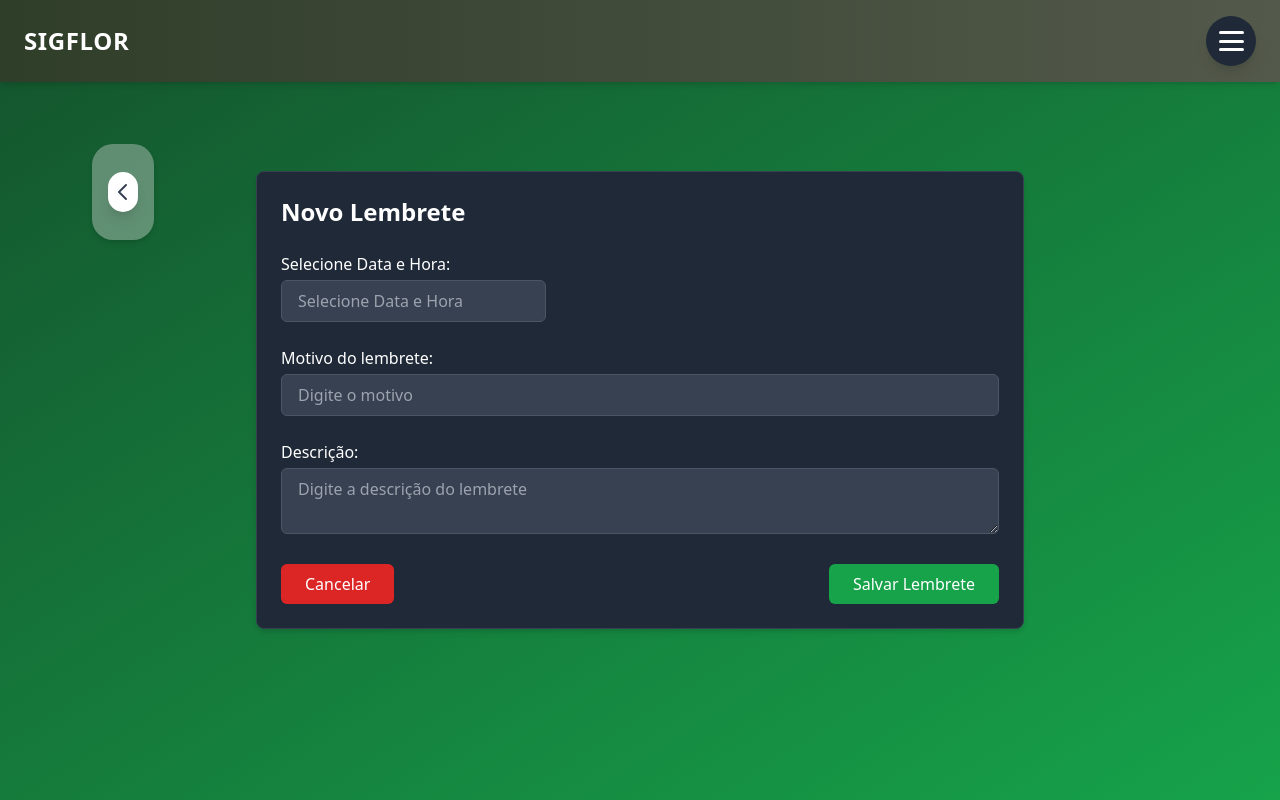
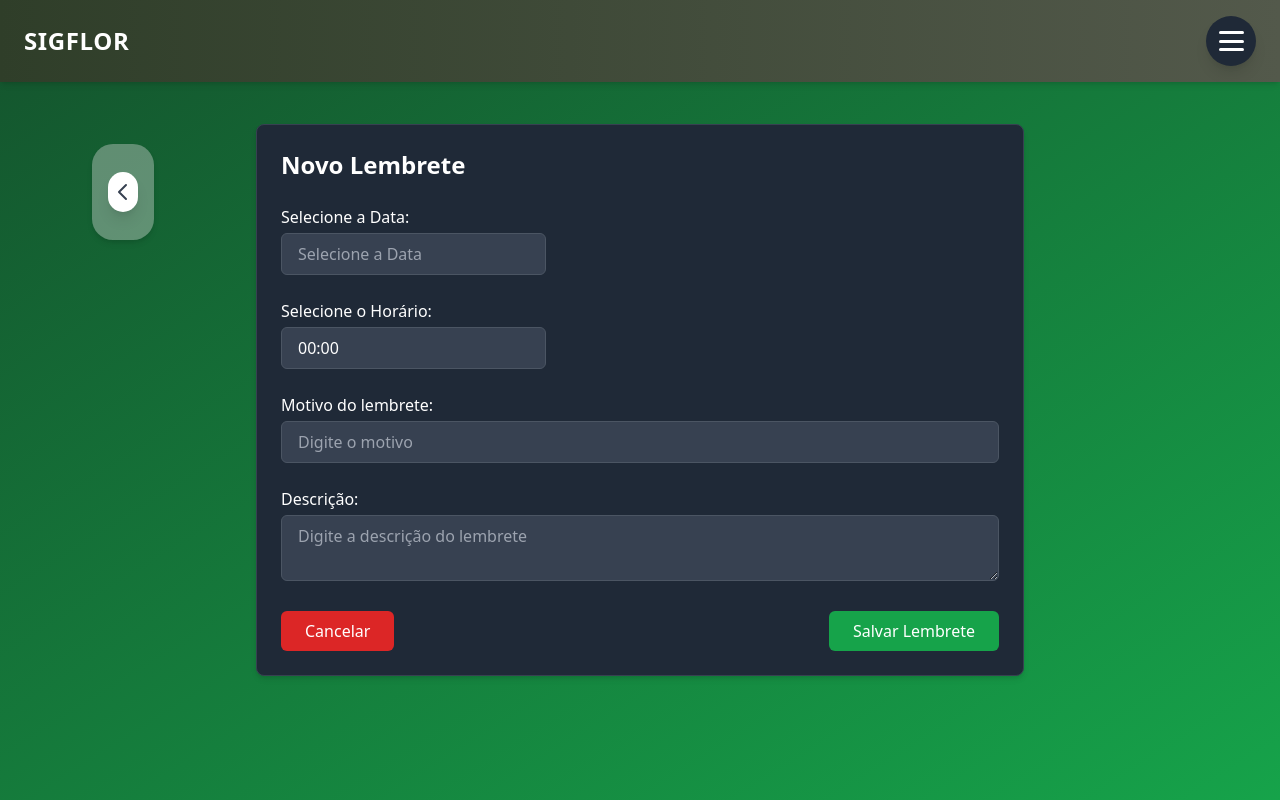
Before and after one commit to kalwe/teca-vercel, a Next.js app: page /reminder-display in a window 1280 px wide. Built offline with nearby package versions, Linux system fonts and the light colour scheme; no server answers.

Commit message:
reminder

```diff
--- a/src/app/components/display/reminder-form.tsx
+++ b/src/app/components/display/reminder-form.tsx
@@ -1,13 +1,19 @@
 "use client";
 
 import "react-datepicker/dist/react-datepicker.css";
-import { useState } from "react";
+import { useState, useEffect } from "react";
 import { useRouter } from "next/navigation";
 import DatePicker from "react-datepicker";
-import { reminderSchema, ReminderInput, ReminderFormProps } from "@/app/schemas/reminderSchema";
+import { reminderSchema, ReminderInput } from "@/app/schemas/reminderSchema";
 import { z } from "zod";
 import { ReminderService } from "@/app/services/reminderService";
-import { format, parseISO } from "date-fns";
+import { format } from "date-fns";
+
+interface ReminderFormProps {
+    mode: "create" | "edit";
+    reminderData?: ReminderInput;
+    onSave?: (data: any) => void;
+}
 
 const ReminderForm: React.FC<ReminderFormProps> = ({
     mode,
@@ -16,13 +22,22 @@ const ReminderForm: React.FC<ReminderFormProps> = ({
 }) => {
     const router = useRouter();
     const [loading, setLoading] = useState(false);
-    const [formData, setFormData] = useState<ReminderInput>(reminderData || {
-        date: "", // 🔥 Agora só tem `date`
-        reason: "",
-        description: "",
+    const [formData, setFormData] = useState<ReminderInput>({
+        date: reminderData?.date || "",
+        time: reminderData?.time || "",
+        reason: reminderData?.reason || "",
+        description: reminderData?.description || "",
     });
-    const [selectedDate, setSelectedDate] = useState<Date | null>(null); // 🔥 Estado para o DatePicker
+    const [selectedDate, setSelectedDate] = useState<Date | null>(null);
+    const [selectedTime, setSelectedTime] = useState<Date | null>(null);
     const [errors, setErrors] = useState<Record<string, string>>({});
+
+    useEffect(() => {
+        if (reminderData) {
+            setSelectedDate(reminderData.date ? new Date(reminderData.date) : null);
+            setSelectedTime(reminderData.time ? new Date(`1970-01-01T${reminderData.time}:00`) : null);
+        }
+    }, [reminderData]);
 
     /**
      * Atualiza os campos e valida os dados em tempo real.
@@ -49,31 +64,38 @@ const ReminderForm: React.FC<ReminderFormProps> = ({
     };
 
     /**
-     *  Manipula a mudança no DatePicker
+     * Manipula a mudança na Data
      */
     const handleDateChange = (date: Date | null) => {
         setSelectedDate(date);
         if (date) {
-            const formattedDate = format(date, "yyyy-MM-dd HH:mm:ss");
-            handleChange("date", formattedDate); // 🔥 Salva a data completa no estado
+            const formattedDate = format(date, "yyyy-MM-dd");
+            handleChange("date", formattedDate);
         }
     };
 
     /**
-     *  Criar ou Atualizar um Lembrete (POST ou PUT)
+     * Manipula a mudança no Horário
+     */
+    const handleTimeChange = (time: Date | null) => {
+        setSelectedTime(time);
+        if (time) {
+            const formattedTime = format(time, "HH:mm");
+            handleChange("time", formattedTime);
+        }
+    };
+
+    /**
+     * Criar ou Atualizar um Lembrete (POST ou PUT)
      */
     const handleSubmit = async () => {
         try {
             setLoading(true);
             const dataToSubmit = { ...formData };
-
-            // 🔥 Valida os dados usando o reminderSchema
             const validatedData = reminderSchema.parse(dataToSubmit);
-
-            // 🔥 Faz o POST para criar o lembrete
             const savedReminder = await ReminderService.createReminder(validatedData);
 
-            alert("✅ Lembrete criado com sucesso!");
+            alert("Lembrete criado com sucesso!");
             onSave?.(savedReminder);
             router.push("/dashboard-display/");
         } catch (error) {
@@ -86,7 +108,7 @@ const ReminderForm: React.FC<ReminderFormProps> = ({
                 });
                 setErrors(fieldErrors);
             } else {
-                console.error("❌ Erro ao criar lembrete:", error);
+                console.error("Erro ao criar lembrete:", error);
                 alert("Erro ao criar lembrete. Tente novamente.");
             }
         } finally {
@@ -101,27 +123,39 @@ const ReminderForm: React.FC<ReminderFormProps> = ({
                     {mode === "edit" ? "Editar Lembrete" : "Novo Lembrete"}
                 </h1>
 
-                {/* Formulário */}
                 <div className="space-y-6">
-                    {/* DatePicker - Combina Data e Hora */}
                     <div>
                         <label htmlFor="date" className="text-white block mb-1">
-                            Selecione Data e Hora:
+                            Selecione a Data:
                         </label>
                         <DatePicker
                             selected={selectedDate}
                             onChange={handleDateChange}
-                            showTimeSelect
-                            timeFormat="HH:mm"
-                            timeIntervals={30}
-                            dateFormat="dd/MM/yyyy HH:mm"
+                            dateFormat="dd/MM/yyyy"
                             className="w-full px-4 py-2 rounded-md border border-gray-600 bg-gray-700 text-white"
-                            placeholderText="Selecione Data e Hora"
+                            placeholderText="Selecione a Data"
                         />
                         {errors.date && <p className="text-red-500 text-sm">{errors.date}</p>}
                     </div>
 
-                    {/* Campo de Motivo */}
+                    <div>
+                        <label htmlFor="time" className="text-white block mb-1">
+                            Selecione o Horário:
+                        </label>
+                        <DatePicker
+                            selected={selectedTime}
+                            onChange={handleTimeChange}
+                            showTimeSelect
+                            showTimeSelectOnly
+                            timeIntervals={30}
+                            timeCaption="Hora"
+                            dateFormat="HH:mm"
+                            className="w-full px-4 py-2 rounded-md border border-gray-600 bg-gray-700 text-white"
+                            placeholderText="Selecione o Horário"
+                        />
+                        {errors.time && <p className="text-red-500 text-sm">{errors.time}</p>}
+                    </div>
+
                     <div>
                         <label htmlFor="reason" className="text-white block mb-1">
                             Motivo do lembrete:
@@ -139,7 +173,6 @@ const ReminderForm: React.FC<ReminderFormProps> = ({
                         {errors.reason && <p className="text-red-500 text-sm">{errors.reason}</p>}
                     </div>
 
-                    {/* Campo de Descrição */}
                     <div>
                         <label htmlFor="description" className="text-white block mb-1">
                             Descrição:
@@ -156,14 +189,13 @@ const ReminderForm: React.FC<ReminderFormProps> = ({
                         {errors.description && <p className="text-red-500 text-sm">{errors.description}</p>}
                     </div>
 
-                    {/* Botões de Ação */}
                     <div className="flex justify-between">
                         <button className="bg-red-600 text-white px-6 py-2 rounded-md hover:bg-red-500">
                             Cancelar
                         </button>
                         <button
-                        onClick={handleSubmit}
-                        className="bg-green-600 text-white px-6 py-2 rounded-md hover:bg-green-500">
+                            onClick={handleSubmit}
+                            className="bg-green-600 text-white px-6 py-2 rounded-md hover:bg-green-500">
                             Salvar Lembrete
                         </button>
                         {loading && (
--- a/src/app/schemas/userSchema.ts
+++ b/src/app/schemas/userSchema.ts
@@ -1,5 +1,5 @@
-import { Role } from '@/app/types/authType';
 import { z } from 'zod';
+import { Role } from '../types/authType';
 
 export const baseSchema = z.object({
   id: z.number().int().positive().optional(),
```
Also changed, not shown: src/app/services/reminderService.ts (+4 -4 lines).
